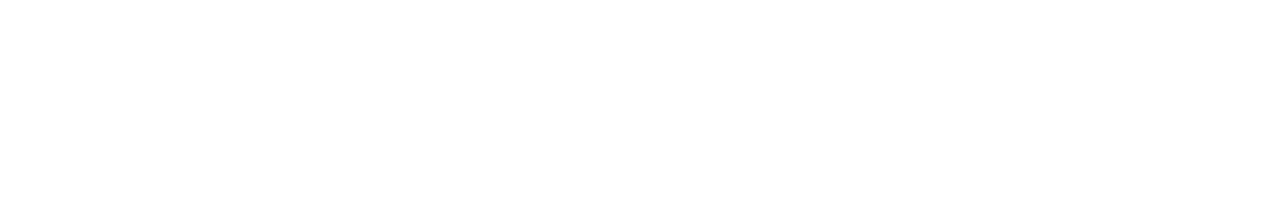
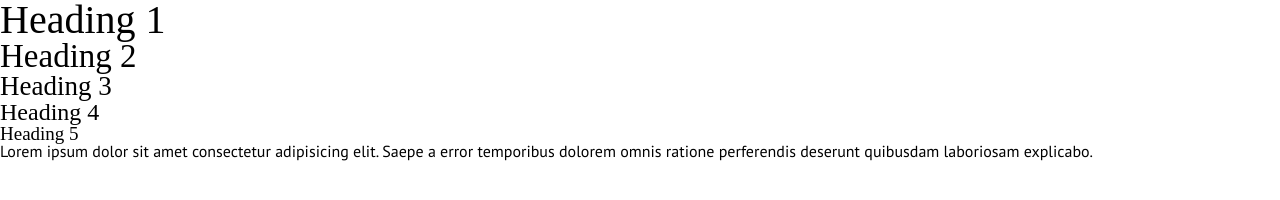
Before and after one commit to mcpam/portafolio-pam, a plain HTML site: page index.html in a window 1280 px wide. Drawn offline with nearby package versions, Linux system fonts and the light colour scheme; a web font is replaced by a local one.

Commit message:
ejercicio headings

```diff
--- a/index.html
+++ b/index.html
@@ -14,5 +14,28 @@
     />
     <link rel="stylesheet" href="style.css" />
   </head>
-  <body></body>
+  <body>
+    <div>
+      <h1>Heading 1</h1>
+    </div>
+    <div>
+      <h2>Heading 2</h2>
+    </div>
+    <div>
+      <h3>Heading 3</h3>
+    </div>
+    <div>
+      <h4>Heading 4</h4>
+    </div>
+    <div>
+      <h5>Heading 5</h5>
+    </div>
+    <div>
+      <p>
+        Lorem ipsum dolor sit amet consectetur adipisicing elit. Saepe a error
+        temporibus dolorem omnis ratione perferendis deserunt quibusdam
+        laboriosam explicabo.
+      </p>
+    </div>
+  </body>
 </html>
--- a/style.css
+++ b/style.css
@@ -6,11 +6,11 @@
 *****************************************/
 :root {
   /* Colores */
-  --primario: #ffffff;
+  --primario: #db5461;
   --secundario: #000000;
   /* Tipografía */
-  --font-family-body: serif;
-  --font-family-headings: sans-serif;
+  --font-family-body: "Pt Sans";
+  --font-family-headings: "overpass mono";
 }
 
 /****************************************
```
Also changed, not shown: assets/guías/styleguide.jpg (added).
